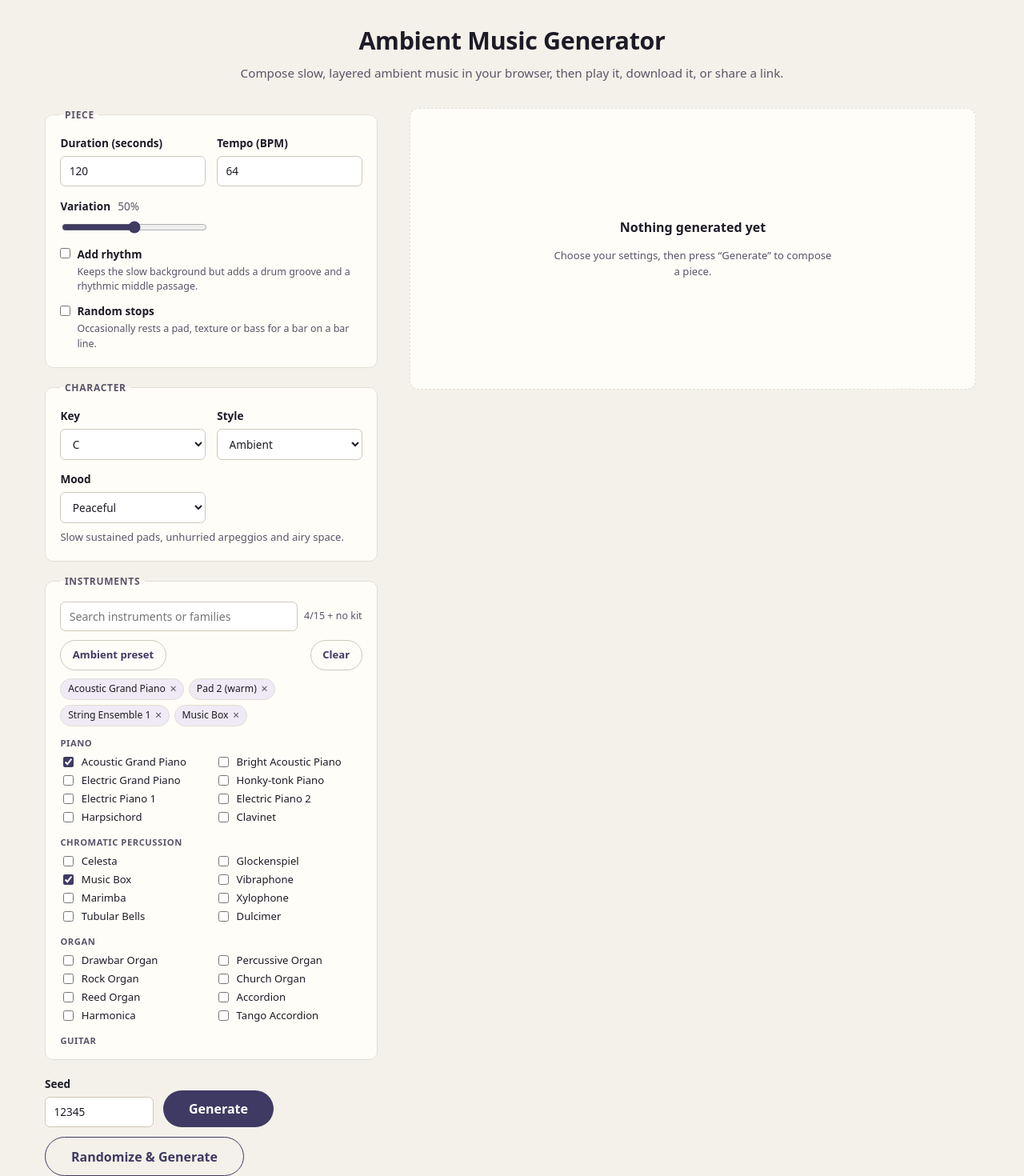
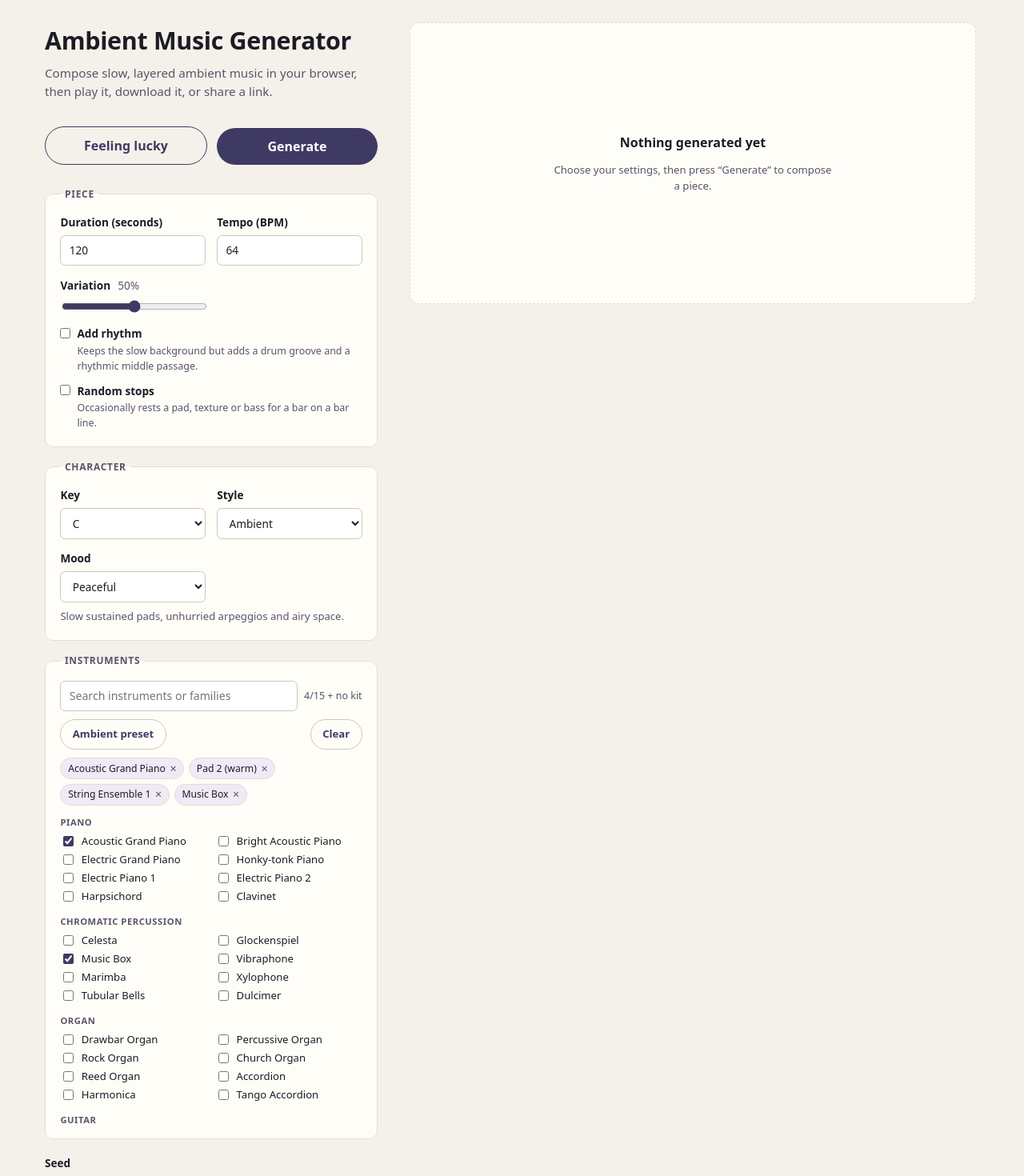
Before and after one commit to Bacce/ambient-music-generator, a React (Vite) app: page / in a window 1280 px wide. Shown: the part 20-1490 px from the top of the page at 80% size. Built offline with nearby package versions, Linux system fonts and the light colour scheme.

Commit message:
feeling lucky and ui fixes

```diff
--- a/src/App.tsx
+++ b/src/App.tsx
@@ -212,7 +212,7 @@ export const App = () => {
   const exportToken = useRef(0);
   const seeking = useRef(false);
   const autoGenerated = useRef(false);
-  const generateRef = useRef<(seedOverride?: number) => void>(() => { });
+  const generateRef = useRef<(seedOverride?: number, overrides?: Partial<AmbientMidiOptions>) => void>(() => { });
 
   useEffect(() => () => {
     playbackToken.current += 1;
@@ -273,7 +273,10 @@ export const App = () => {
     setOptions(current => ({ ...current, instruments: [] }));
   };
 
-  const generate = (seedOverride?: number) => {
+  const generate = (
+    seedOverride?: number,
+    overrides?: Partial<AmbientMidiOptions>,
+  ) => {
     stopPlayback();
 
     try {
@@ -282,10 +285,11 @@ export const App = () => {
       const seed = seedOverride ?? readDraft(drafts, "seed", "Seed");
       const candidate: AmbientMidiOptions = {
         ...options,
+        ...overrides,
         duration,
         bpm,
         seed,
-        instruments: [...options.instruments],
+        instruments: [...(overrides?.instruments ?? options.instruments)],
       };
       const sequence = composeAmbientSequence(candidate);
       const resolved: AmbientMidiOptions = { ...candidate, seed: sequence.seed };
@@ -410,11 +414,26 @@ export const App = () => {
     return () => window.removeEventListener("keydown", onKeyDown);
   }, [generated]);
 
-  const randomizeAndGenerate = () => {
-    const seed = Math.floor(Math.random() * 2 ** 32);
+  const nextSeed = () => Math.floor(Math.random() * 2 ** 32);
+
+  const randomizeSeed = () => {
+    setDrafts(current => ({ ...current, seed: String(nextSeed()) }));
+  };
+
+  const feelingLucky = () => {
+    const style = STYLES[Math.floor(Math.random() * STYLES.length)];
+    const seed = nextSeed();
 
     setDrafts(current => ({ ...current, seed: String(seed) }));
-    generate(seed);
+    generate(seed, {
+      key: KEY_NAMES[Math.floor(Math.random() * KEY_NAMES.length)],
+      style,
+      mood: MOODS[Math.floor(Math.random() * MOODS.length)],
+      variation: Math.floor(Math.random() * 21) * 5,
+      instruments: [...SUGGESTED_INSTRUMENTS[style]],
+      rhythm: Math.random() < 0.5,
+      randomStops: Math.random() < 0.5,
+    });
   };
 
   const download = () => {
@@ -549,6 +568,8 @@ export const App = () => {
 
   return (
     <main>
+      <div className="layout">
+        <form className="config" onSubmit={handleSubmit} noValidate>
         <header className="app-header">
           <h1>Ambient Music Generator</h1>
           <p className="tagline">
@@ -557,8 +578,18 @@ export const App = () => {
           </p>
         </header>
 
-      <div className="layout">
-        <form className="config" onSubmit={handleSubmit} noValidate>
+        <div className="actions sticky-actions">
+          <button
+            type="button"
+            className="secondary"
+            onClick={feelingLucky}
+            title="New key, style, mood, instruments, variation and seed. Duration and tempo stay as set."
+          >
+            Feeling lucky
+          </button>
+          <button type="submit" disabled={!canGenerate}>Generate</button>
+        </div>
+
         <fieldset className="panel">
           <legend>Piece</legend>
           <div className="field-grid">
@@ -813,14 +844,13 @@ export const App = () => {
               title="Use -1 for a random seed"
             />
           </label>
-          <button type="submit" disabled={!canGenerate}>Generate</button>
           <button
             type="button"
-            className="secondary"
-            onClick={randomizeAndGenerate}
-            disabled={!canGenerate}
+            className="ghost"
+            onClick={randomizeSeed}
+            title="Set a new random seed without generating"
           >
-            Randomize &amp; Generate
+            Randomize seed
           </button>
         </div>
         </form>
--- a/src/index.css
+++ b/src/index.css
@@ -70,8 +70,8 @@ main {
 }
 
 .app-header {
-  margin-bottom: 2rem;
-  text-align: center;
+  margin-bottom: 0.25rem;
+  text-align: left;
 }
 
 h1 {
@@ -334,6 +334,20 @@ input[type="checkbox"] {
   justify-content: flex-start;
   gap: 0.75rem;
   margin-top: 0.25rem;
+}
+
+.actions.sticky-actions {
+  position: sticky;
+  top: 0;
+  z-index: 10;
+  margin-top: 0;
+  padding: 0.75rem 0;
+  background: var(--bg);
+}
+
+.actions.sticky-actions button {
+  flex: 1 1 0;
+  padding-inline: 1rem;
 }
 
 button {
```
Lines whose indentation alone changed are shown as unchanged.
